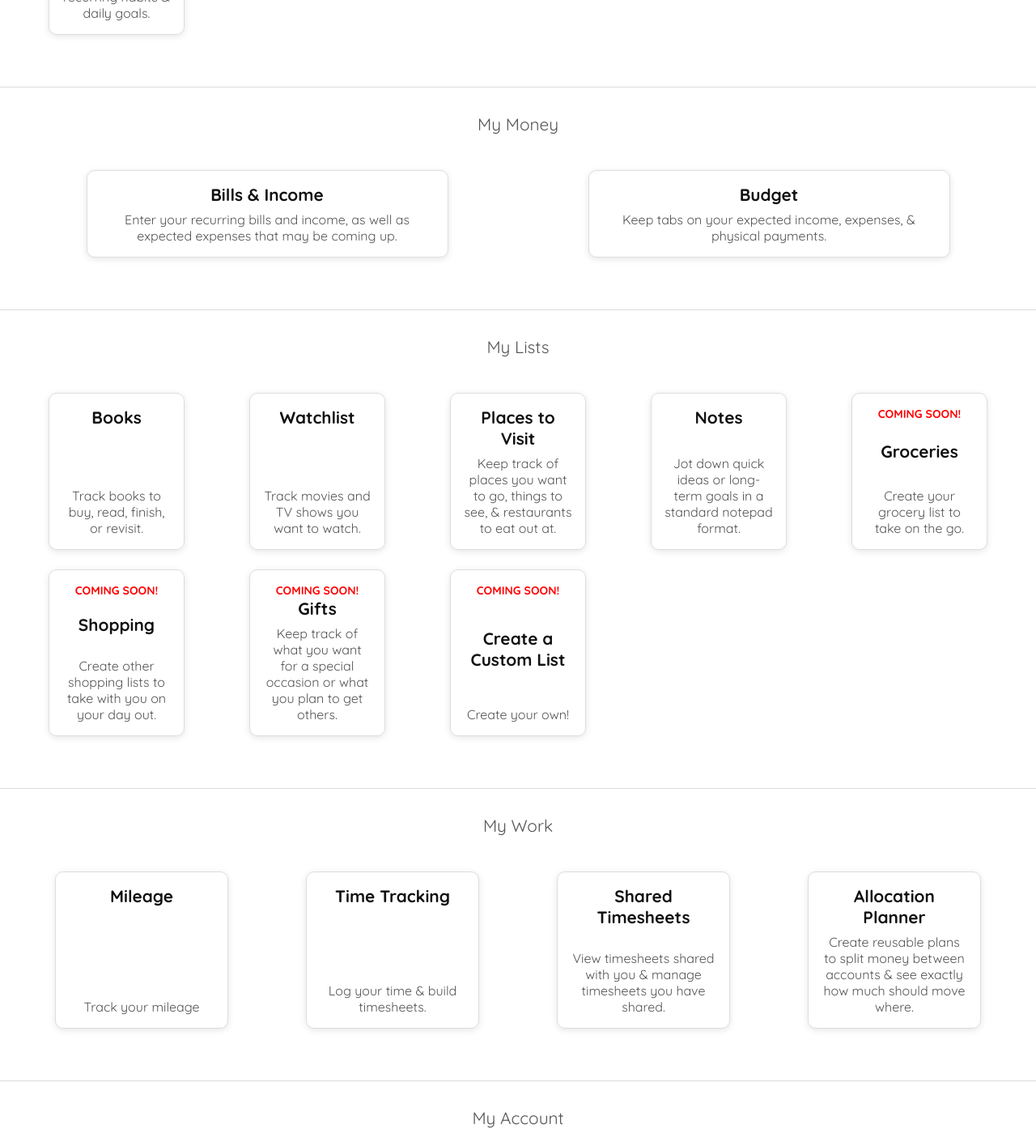
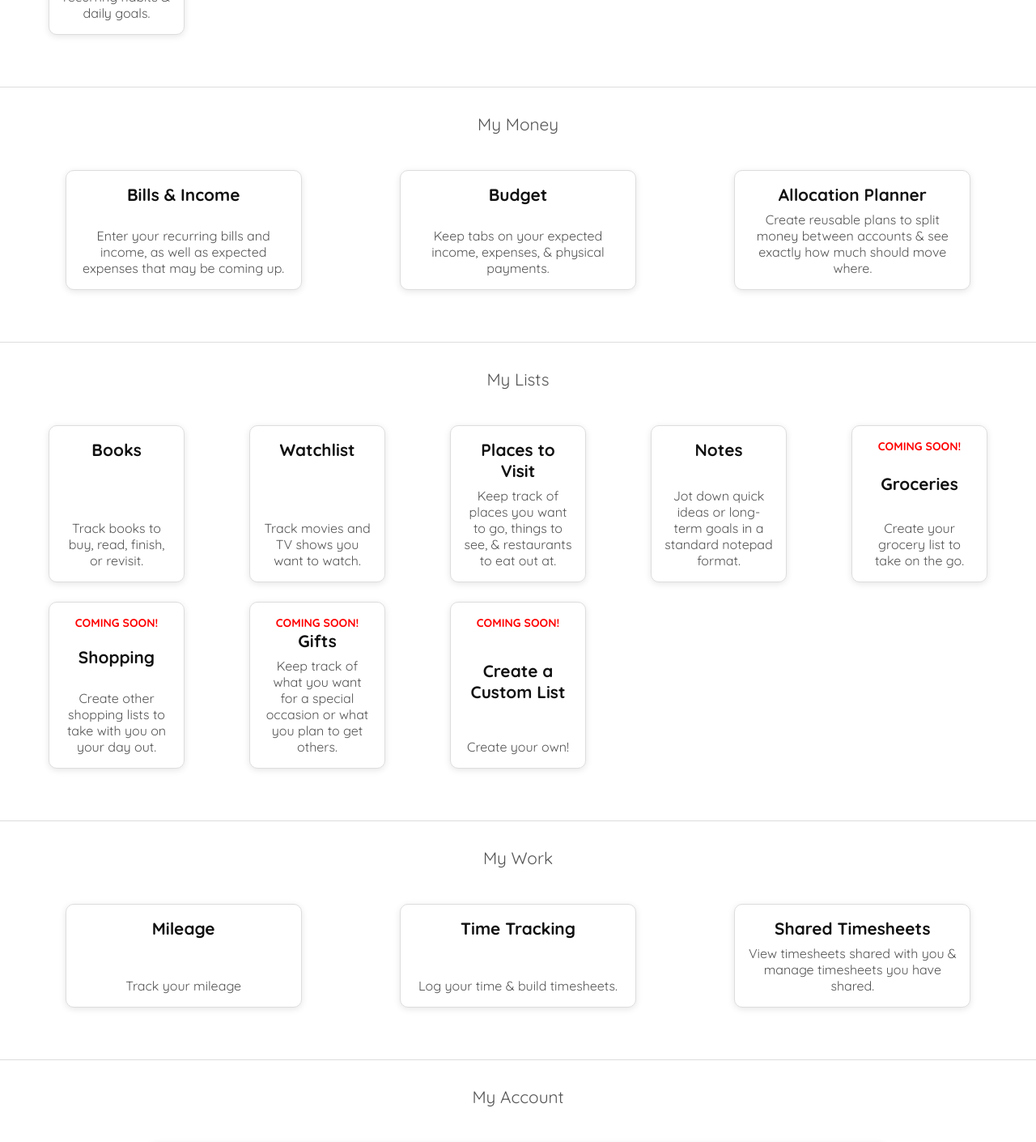
Before and after one commit to mmlotus/noodle-nook-app, a Next.js app: page /home in a window 1280 px wide. Shown: the part 820-2230 px from the top of the page at 81% size. Built offline with nearby package versions, Linux system fonts and the light colour scheme; no server answers.

Commit message:
move allocation to my money from my work

```diff
--- a/src/app/home/page.tsx
+++ b/src/app/home/page.tsx
@@ -84,6 +84,10 @@ export default function HomePage() {
                     <h2>Budget</h2>
                     <p>Keep tabs on your expected income, expenses, & physical payments.</p>
                 </Link>
+                <Link href="/allocation" className={global.card}>
+                    <h2>Allocation Planner</h2>
+                    <p>Create reusable plans to split money between accounts & see exactly how much should move where.</p>
+                </Link>
             </div>
 
             <div className={global.fullWidthSeparator} />
@@ -144,10 +148,6 @@ export default function HomePage() {
                     <h2>Shared Timesheets</h2>
                     <p>View timesheets shared with you & manage timesheets you have shared.</p>
                 </Link>
-                <Link href="/allocation" className={global.card}>
-                    <h2>Allocation Planner</h2>
-                    <p>Create reusable plans to split money between accounts & see exactly how much should move where.</p>
-                </Link>
             </div>
 
             <div className={global.fullWidthSeparator} />
```
